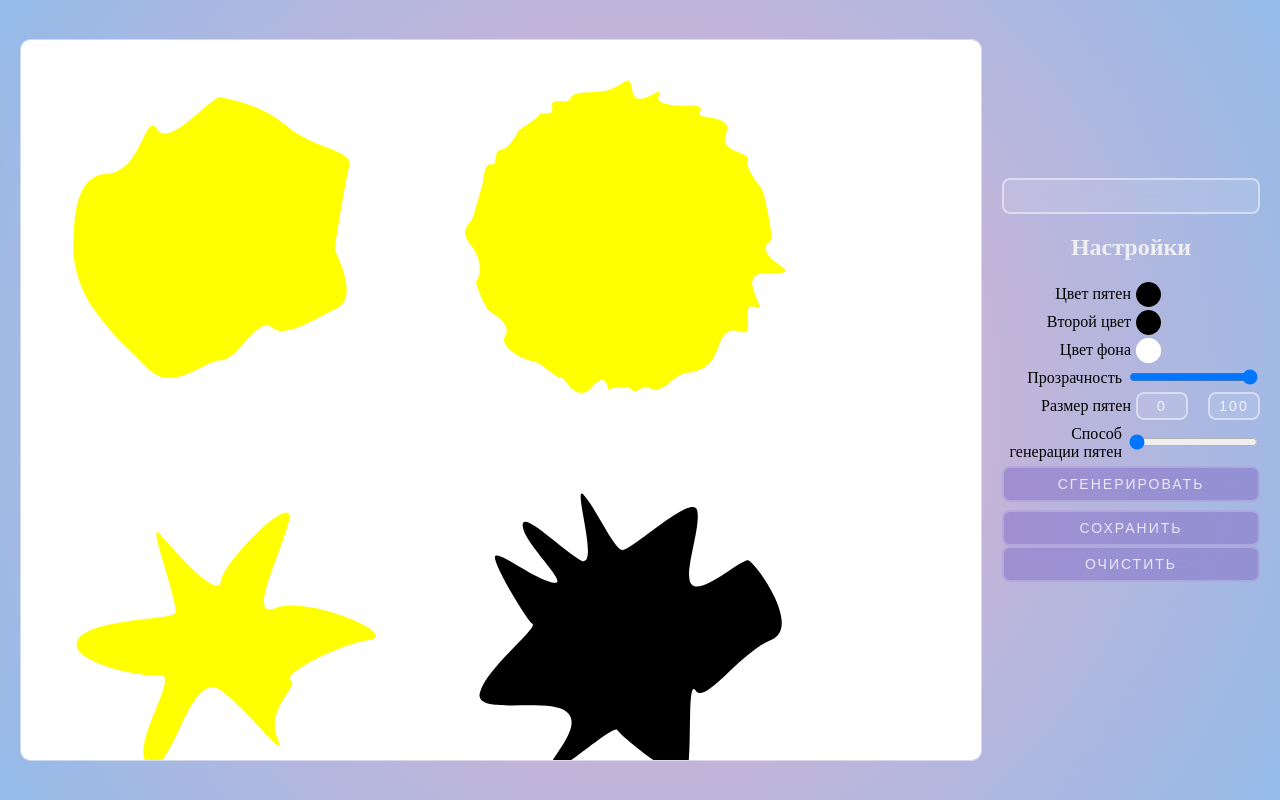
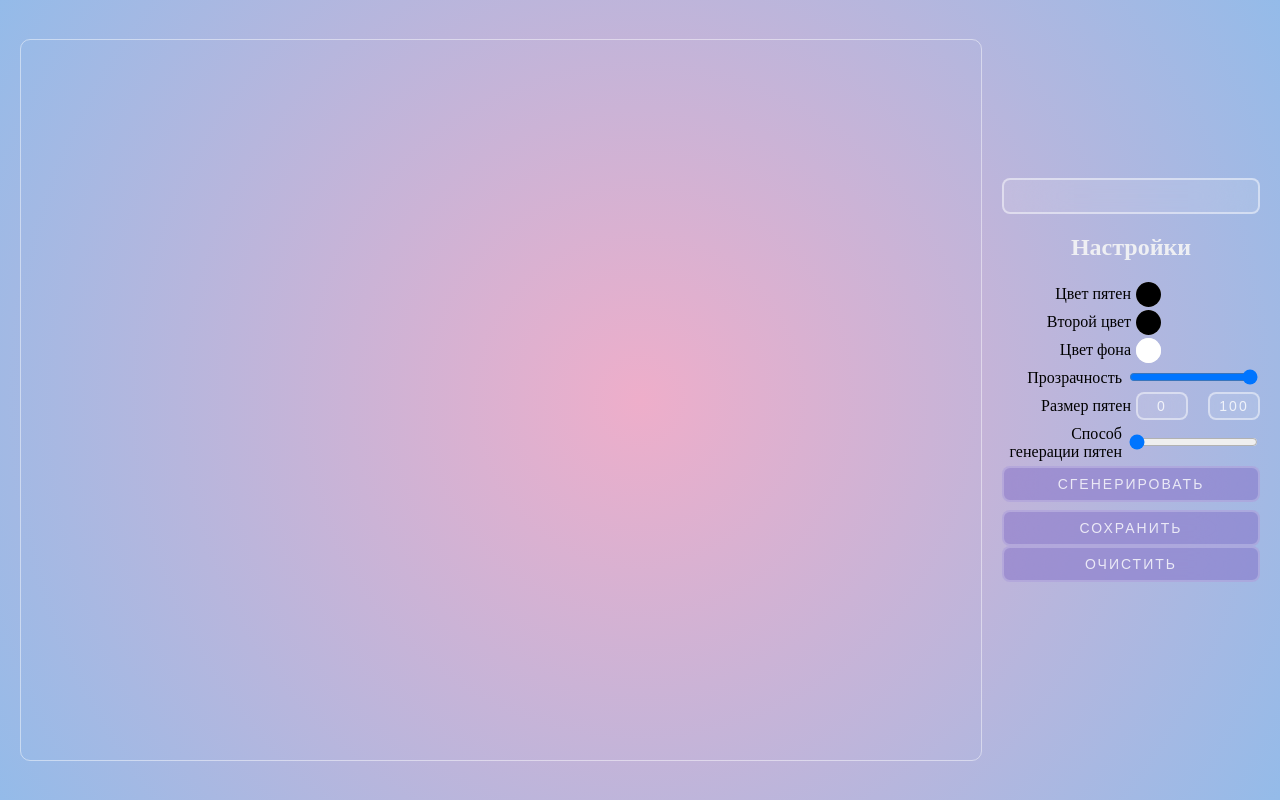
Before and after one commit to LazySelkie/SpotsGenerator, a Nuxt app: page / in a window 1280 px wide. Built offline with nearby package versions, Linux system fonts and the light colour scheme.

Commit message:
Привязка параметров

```diff
--- a/components/SInputColor.vue
+++ b/components/SInputColor.vue
@@ -39,5 +39,4 @@ const props = defineProps({
 		transform: translate(-25%, -25%)
 	}
 }
-
 </style>
--- a/components/SInputMinMax.vue
+++ b/components/SInputMinMax.vue
@@ -3,14 +3,14 @@
     <s-input
       type="number"
       :label="props.label"
-      :value="props.min"
-      @input="v => emits('minValue', v)"
+      :value="String(props.min)"
+      @input="v => emits('minValue', Number(v))"
     >
       <template #additional>
         <input
           type="number"
-          :value="props.max"
-          @input="v => emits('maxValue', (v.target as HTMLInputElement).value)"
+          :value="String(props.max)"
+          @input="v => emits('maxValue', Number((v.target as HTMLInputElement).value))"
         >
       </template>
     </s-input>
@@ -25,12 +25,12 @@ const props = defineProps({
     default: '',
   },
   min: {
-    type: String,
-    default: '0',
+    type: Number,
+    default: 0,
   },
   max: {
-    type: String,
-    default: '100',
+    type: Number,
+    default: 100,
   },
 });
 </script>
--- a/components/SInputRange.vue
+++ b/components/SInputRange.vue
@@ -30,5 +30,4 @@ const props = defineProps({
 
 	}
 }
-
 </style>
--- a/components/SpotCanvas.vue
+++ b/components/SpotCanvas.vue
@@ -37,7 +37,7 @@ onMounted(() => {
     canvas.value.height = height;
   }
 
-  render();
+  // render();
 });
 
 const render = () => {
@@ -50,37 +50,78 @@ const render = () => {
   ctx.value.fillStyle = props.spotsSettings.backgroundColor;
   ctx.value.fillRect(0, 0, canvas.value.width, canvas.value.height);
 
-  let spot1: Spot = {
-    color: 'yellow',
-    countRay: 12,
-    circleRadius: 100,
-    center: { x: 200, y: 200 },
-  };
-  createSpot1(spot1);
+  // let spot1: Spot = {
+  //   color: 'yellow',
+  //   countRay: 12,
+  //   circleRadius: 100,
+  //   center: { x: 200, y: 200 },
+  // };
+  // createSpot1(spot1);
 
-  let spot2: Spot = {
-    color: 'yellow',
-    countRay: 12,
-    circleRadius: 100,
-    center: { x: 600, y: 200 },
-  };
-  createSpot2(spot2);
+  // let spot2: Spot = {
+  //   color: 'yellow',
+  //   countRay: 12,
+  //   circleRadius: 100,
+  //   center: { x: 600, y: 200 },
+  // };
+  // createSpot2(spot2);
 
-  let spot3: Spot = {
-    color: 'yellow',
-    countRay: 12,
-    circleRadius: 100,
-    center: { x: 200, y: 600 },
-  };
-  createSpot3(spot3);
+  // let spot3: Spot = {
+  //   color: 'yellow',
+  //   countRay: 12,
+  //   circleRadius: 100,
+  //   center: { x: 200, y: 600 },
+  // };
+  // createSpot3(spot3);
 
-  let spot4: Spot = {
-    color: props.spotsSettings.color,
-    countRay: 12,
-    circleRadius: 100,
-    center: { x: 600, y: 600 },
-  };
-  createSpot4(spot4);
+  const spotAmount = 1 + Math.random() * 99;
+
+  for (let i = 0; i < spotAmount; i++) {
+    const x = Math.random() * canvas.value.width;
+    const y = Math.random() * canvas.value.height;
+
+    let colorFactor = 1;
+    if (spotAmount !== 1) {
+      colorFactor = i / (spotAmount - 1);
+    }
+    const color = interpolateColor(
+      props.spotsSettings.color,
+      props.spotsSettings.secondColor,
+      colorFactor
+    );
+
+    let spot: Spot = {
+      color: color,
+      countRay: 12,
+      center: { x, y },
+    };
+
+    createSpot4(spot);
+  }
+
+  // let spot4: Spot = {
+  //   color: props.spotsSettings.color,
+  //   countRay: 12,
+  //   center: { x: 600, y: 600 },
+  // };
+
+  // createSpot4(spot4);
+};
+
+const interpolateColor = (color1: string, color2: string, factor: number): string => {
+  const r1 = parseInt(color1.slice(1, 3), 16);
+  const g1 = parseInt(color1.slice(3, 5), 16);
+  const b1 = parseInt(color1.slice(5, 7), 16);
+
+  const r2 = parseInt(color2.slice(1, 3), 16);
+  const g2 = parseInt(color2.slice(3, 5), 16);
+  const b2 = parseInt(color2.slice(5, 7), 16);
+
+  const r = Math.round(r1 + factor * (r2 - r1));
+  const g = Math.round(g1 + factor * (g2 - g1));
+  const b = Math.round(b1 + factor * (b2 - b1));
+
+  return `#${r.toString(16).padStart(2, '0')}${g.toString(16).padStart(2, '0')}${b.toString(16).padStart(2, '0')}`;
 };
 
 const clearCanvas = () => {
@@ -301,7 +342,11 @@ const createSpot3 = (spot: Spot) => {
 };
 
 const createSpot4 = (spot: Spot) => {
-  const { center, circleRadius: radius, color } = spot;
+  const { center } = spot;
+  const color = hexToRgba(spot.color, props.spotsSettings.opacity);
+
+  const radius = props.spotsSettings.radiusMin + Math.random() * props.spotsSettings.radiusMax;
+
   const radiusBezier = 1.5 * radius;
   const radiusBezierInner = 0.9 * radius;
 
@@ -313,7 +358,7 @@ const createSpot4 = (spot: Spot) => {
 
   ctx.value.strokeStyle = 'black';
 
-  const maxDeltaAngle = 30;
+  const maxDeltaAngle = 20;
   let fullCircleAngle = 0;
 
   let pointStart: Point = {
@@ -379,6 +424,14 @@ const createSpot4 = (spot: Spot) => {
   ctx.value.fill();
 };
 
+const hexToRgba = (hex: string, opacity: string) => {
+  var result = /^#?([a-f\d]{2})([a-f\d]{2})([a-f\d]{2})$/i.exec(hex);
+
+  return result
+    ? `rgb(${[parseInt(result[1], 16), parseInt(result[2], 16), parseInt(result[3], 16)].join(' ')} / ${opacity}%)`
+    : null;
+}
+
 defineExpose({
   render,
   clearCanvas
--- a/pages/index.vue
+++ b/pages/index.vue
@@ -68,8 +68,8 @@ const spotsSettings = ref<SpotsSettings>({
   radiusMin: '0',
   radiusMax: '100',
   // numberOfRays: null,
-  spotsAmountMin: 0,
-  spotsAmountMax: Infinity,
+  spotsAmountMin: '',
+  spotsAmountMax: '100',
 });
 
 watch(
--- a/types/Point.ts
+++ b/types/Point.ts
@@ -1,4 +1,4 @@
 export interface Point {
-    x: number;
-    y: number;
+  x: number;
+  y: number;
 };
```
Also changed, not shown: types/Spot.ts (+4 -4 lines), types/SpotSettings.ts (+10 -10 lines).
